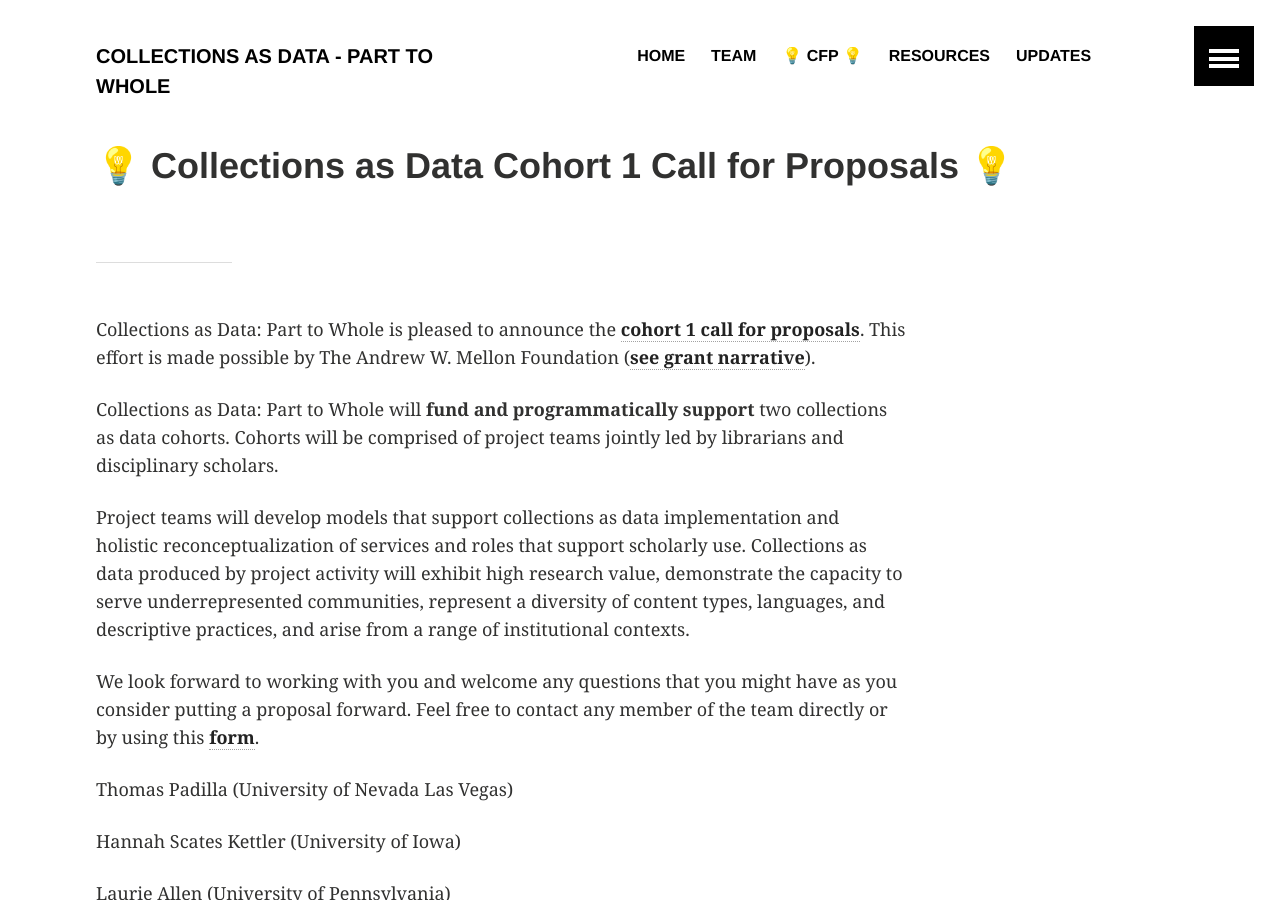
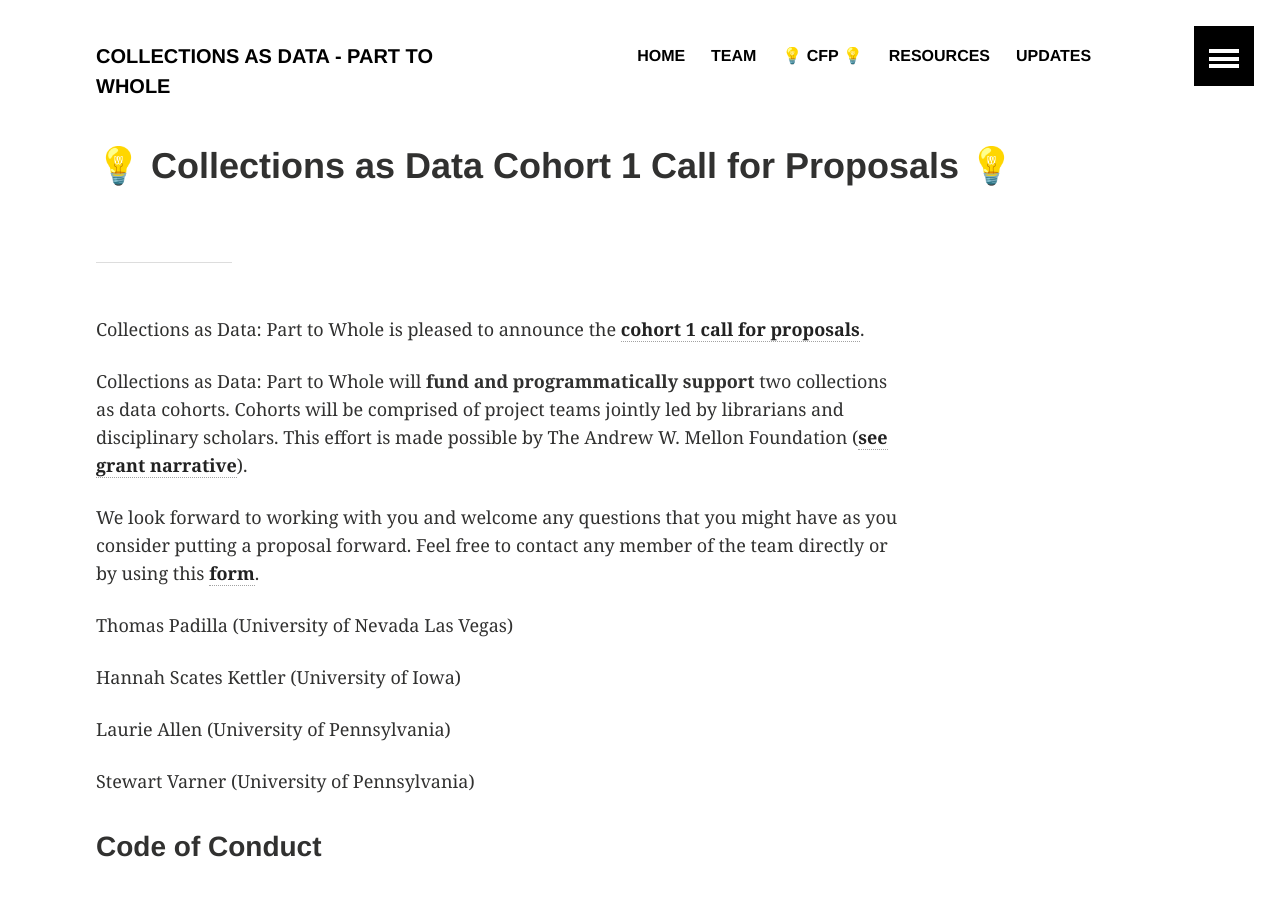
Before and after one commit to collectionsasdata/part2whole, a Jekyll site: the page built from _posts/2018-08-08-cfp1.markdown.md, in a window 1280 px wide and 900 px high. Built offline with Jekyll 4.4.1, drawn with Linux system fonts in a browser that asks for light colours.

Commit message:
cfp post

```diff
--- a/_posts/2018-08-08-cfp1.markdown.md
+++ b/_posts/2018-08-08-cfp1.markdown.md
@@ -6,11 +6,9 @@ teaser: "Collections as Data Cohort 1 Call for Proposals"
 ---
 ---
 
-Collections as Data: Part to Whole is pleased to announce the [**cohort 1 call for proposals**](https://collectionsasdata.github.io/part2whole/cfp/). This effort is made possible by The Andrew W. Mellon Foundation ([**see grant narrative**](https://github.com/collectionsasdata/part2whole/raw/master/cad_part2whole_narrative.pdf)).
+Collections as Data: Part to Whole is pleased to announce the [**cohort 1 call for proposals**](https://collectionsasdata.github.io/part2whole/cfp/).
 
-Collections as Data: Part to Whole will **fund and programmatically support** two collections as data cohorts. Cohorts will be comprised of project teams jointly led by librarians and disciplinary scholars.
-
-Project teams will develop models that support collections as data implementation and holistic reconceptualization of services and roles that support scholarly use. Collections as data produced by project activity will exhibit high research value, demonstrate the capacity to serve underrepresented communities, represent a diversity of content types, languages, and descriptive practices, and arise from a range of institutional contexts.
+Collections as Data: Part to Whole will **fund and programmatically support** two collections as data cohorts. Cohorts will be comprised of project teams jointly led by librarians and disciplinary scholars. This effort is made possible by The Andrew W. Mellon Foundation ([**see grant narrative**](https://github.com/collectionsasdata/part2whole/raw/master/cad_part2whole_narrative.pdf)).
 
 We look forward to working with you and welcome any questions that you might have as you consider putting a proposal forward. Feel free to contact any member of the team directly or by using this [**form**](https://docs.google.com/forms/d/e/1FAIpQLSdUpy6FxMSxpM814v03-uscvoFs6yhHASq9z3SVpNdkkqYA0w/viewform?usp=sf_link).
 
```
